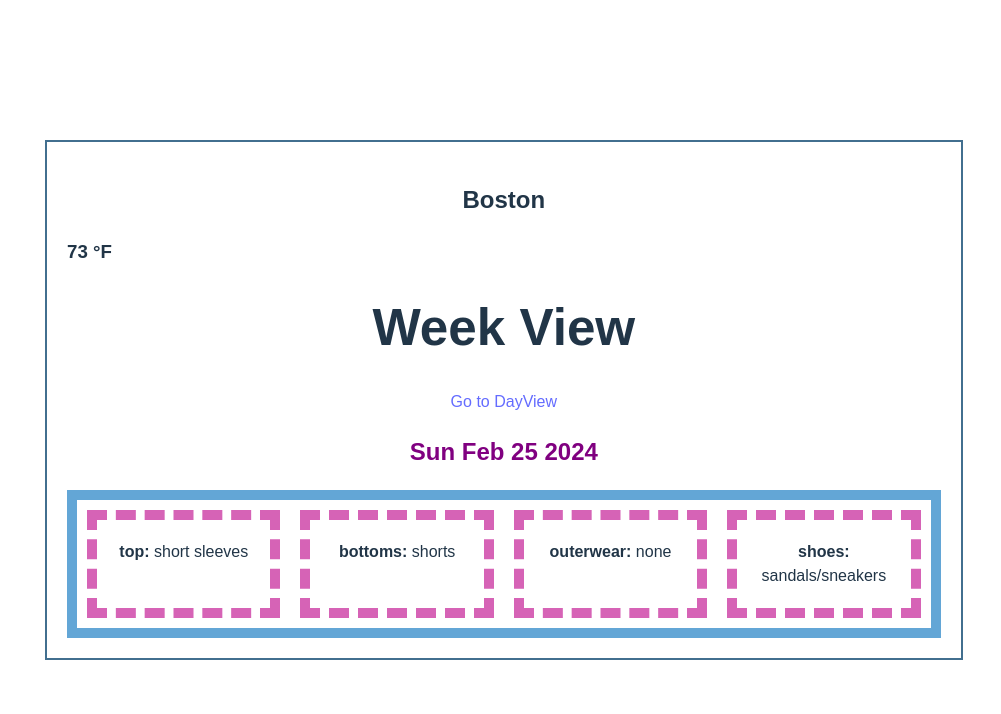
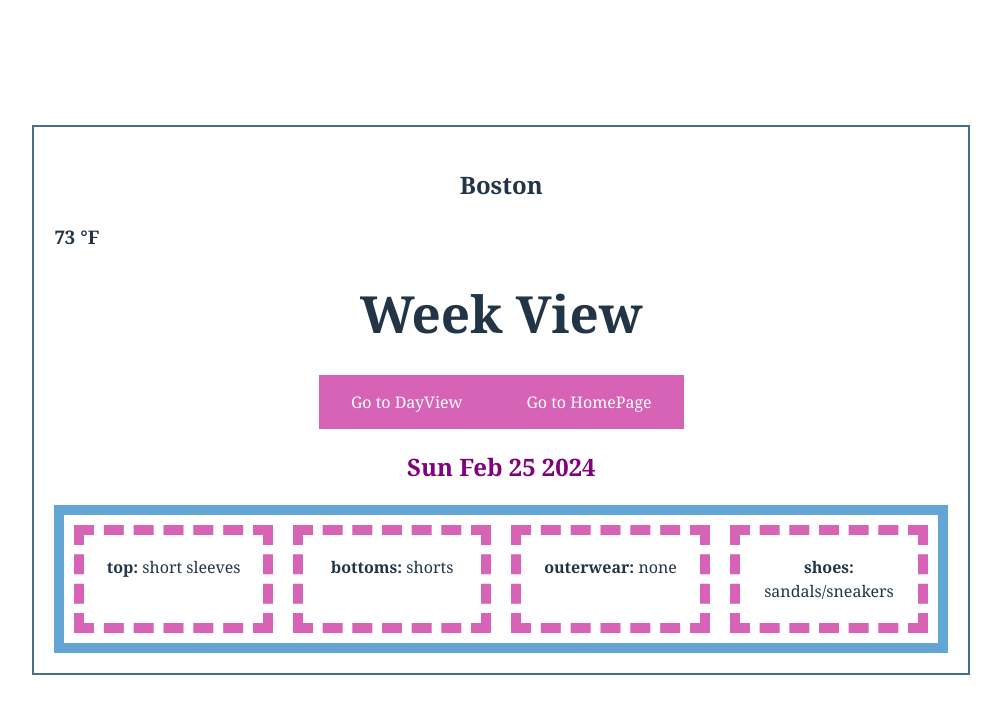
Before and after one commit to eeshneun/fitForecast, a React (Vite) app: page /weekView in a window 1280 px wide. Shown: the top 714 px of the page, without its empty margins (129-1130 px from the left). Built offline with nearby package versions, Linux system fonts and the light colour scheme.

Commit message:
buttons
buttons

```diff
--- a/src/dayView.css
+++ b/src/dayView.css
@@ -1,5 +1,5 @@
 body {
-    font-family: Arial, sans-serif;
+    font-family: Georgia, 'Times New Roman', Times, serif, sans-serif;
 }
 
 .headers {
@@ -30,3 +30,14 @@ body {
 .temp {
     text-align: left;
 }
+
+.button {
+    background-color: #D663B6;
+    border: none;
+    color: white;
+    padding: 15px 32px;
+    text-align: center;
+    text-decoration: none;
+    display: inline-block;
+    font-size: 16px;
+  }
--- a/src/dayView.tsx
+++ b/src/dayView.tsx
@@ -29,7 +29,9 @@ function DayView() {
         {/* <h3>{currentTemperature} °F</h3> */}
         </div>
 
-<a href='/weekView'>Go to WeekView</a>
+<a href='/weekView' class= "button">Go to WeekView</a>
+<a href= "http://localhost:5173/" class = "button">Go to HomePage</a>
+
 
                 <h1 id="date">{today.toDateString()}</h1>
             <h2 id="location"> {location}</h2>
@@ -41,7 +43,6 @@ function DayView() {
             </div>
         </div>
     )
-
 }
 
 
--- a/src/weekView.css
+++ b/src/weekView.css
@@ -0,0 +1,43 @@
+body {
+    font-family: Georgia, 'Times New Roman', Times, serif, sans-serif;
+}
+
+.headers {
+    border: 2px solid #426F8F;
+    width: 80%;
+    margin: 80px;
+    padding: 20px;
+}
+
+#date {
+    color: purple;
+}
+
+.flexbox-container {
+    border: 10px, solid, #63A6D6;
+    display: flex;
+    justify-content: space-between;
+
+}
+
+.box {
+    border: 10px, dashed, #D663B6;
+    margin: 10px;
+    padding: 20px;
+    flex-basis: 30%;
+}
+
+.temp {
+    text-align: left;
+}
+
+.button {
+    background-color: #D663B6;
+    border: none;
+    color: white;
+    padding: 15px 32px;
+    text-align: center;
+    text-decoration: none;
+    display: inline-block;
+    font-size: 16px;
+  }
--- a/src/weekView.tsx
+++ b/src/weekView.tsx
@@ -24,7 +24,8 @@ export default function WeekView() {
        <div className= "temp"><h3>{temp} °F</h3></div>
 
                 <h1>Week View</h1>
-                <a href='/dayView'>Go to DayView</a>
+                <a href='/dayView' className= "button">Go to DayView</a>
+                <a href= "http://localhost:5173/" className = "button">Go to HomePage</a>
             <h2 id="date"> {today.toDateString()} </h2>
             <div className="flexbox-container">
                 <div className="box"><b>top:</b> {top}</div>
```
